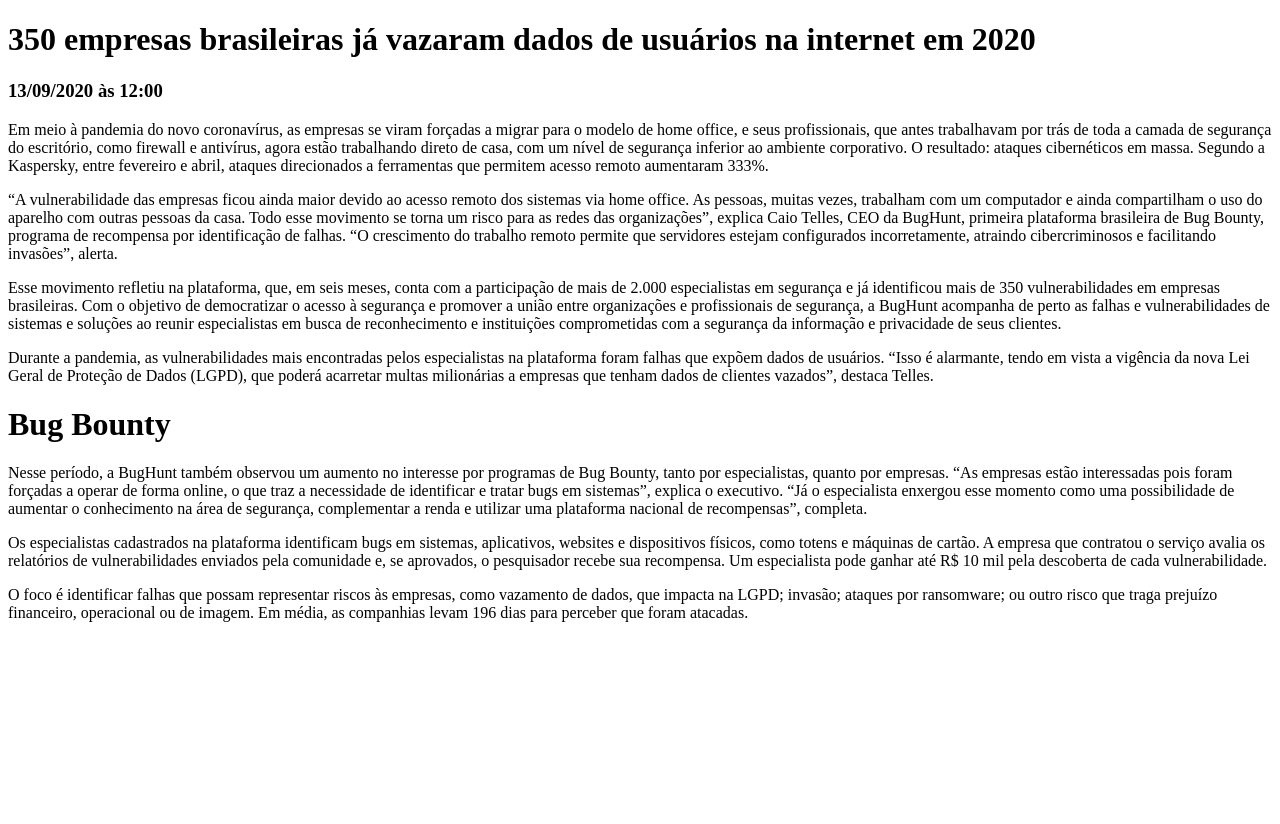
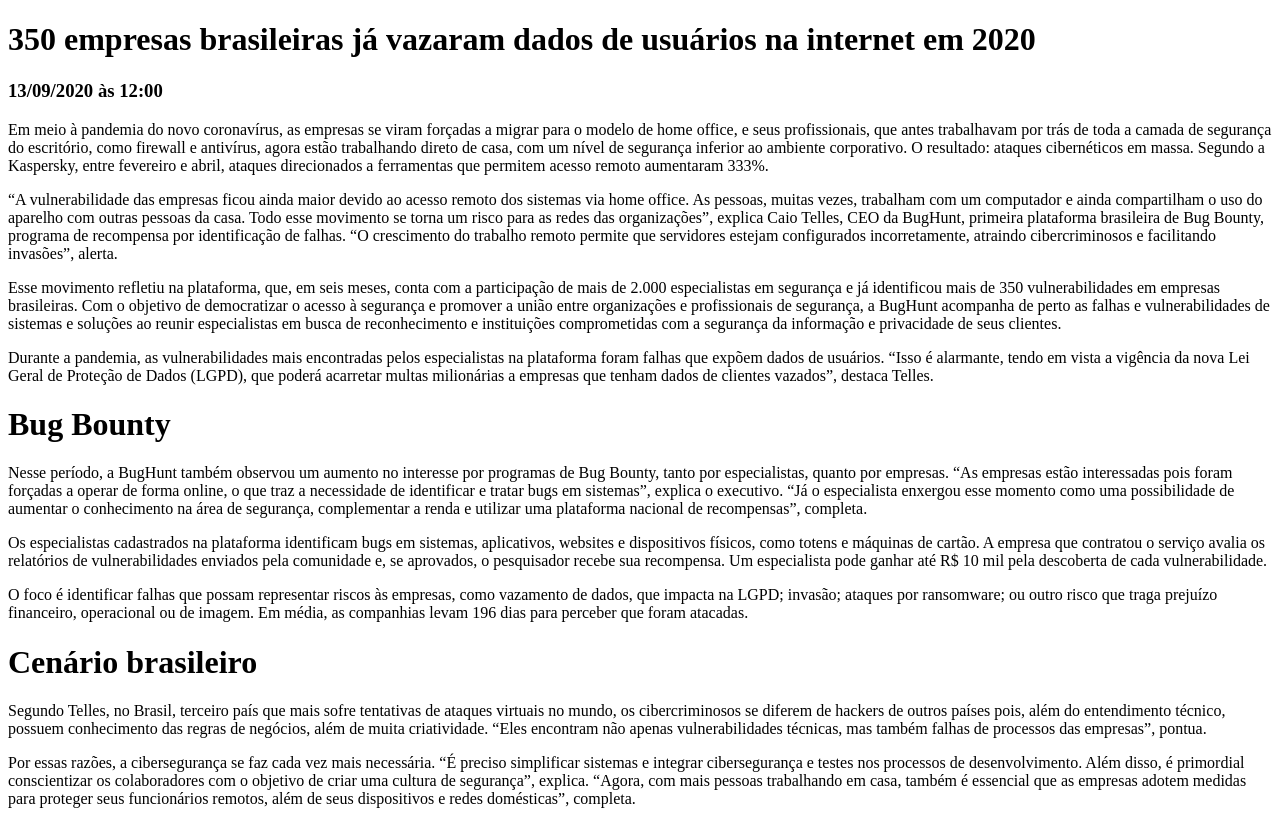
Before and after one commit to lucas123ho/reading-rate, a plain HTML site: page index.html in a window 1280 px wide. Before the commit the page ends 800 px from the top, so only its background shows below. Drawn offline with Linux system fonts and the light colour scheme.

Commit message:
Atualizando texto para texto completo

```diff
--- a/index.html
+++ b/index.html
@@ -23,6 +23,11 @@
         <p>Os especialistas cadastrados na plataforma identificam bugs em sistemas, aplicativos, websites e dispositivos físicos, como totens e máquinas de cartão. A empresa que contratou o serviço avalia os relatórios de vulnerabilidades enviados pela comunidade e, se aprovados, o pesquisador recebe sua recompensa. Um especialista pode ganhar até R$ 10 mil pela descoberta de cada vulnerabilidade. </p>
         <p>O foco é identificar falhas que possam representar riscos às empresas, como vazamento de dados, que impacta na LGPD; invasão; ataques por ransomware; ou outro risco que traga prejuízo financeiro, operacional ou de imagem. Em média, as companhias levam 196 dias para perceber que foram atacadas.</p>
       </p>
+      <p>
+        <h1>Cenário brasileiro</h1>
+        <p>Segundo Telles, no Brasil, terceiro país que mais sofre tentativas de ataques virtuais no mundo, os cibercriminosos se diferem de hackers de outros países pois, além do entendimento técnico, possuem conhecimento das regras de negócios, além de muita criatividade. “Eles encontram não apenas vulnerabilidades técnicas, mas também falhas de processos das empresas”, pontua. </p>
+        <p>Por essas razões, a cibersegurança se faz cada vez mais necessária. “É preciso simplificar sistemas e integrar cibersegurança e testes nos processos de desenvolvimento. Além disso, é primordial conscientizar os colaboradores com o objetivo de criar uma cultura de segurança”, explica. “Agora, com mais pessoas trabalhando em casa, também é essencial que as empresas adotem medidas para proteger seus funcionários remotos, além de seus dispositivos e redes domésticas”, completa.</p>
+      </p>
     </main>
   </body>
 </html>
```
